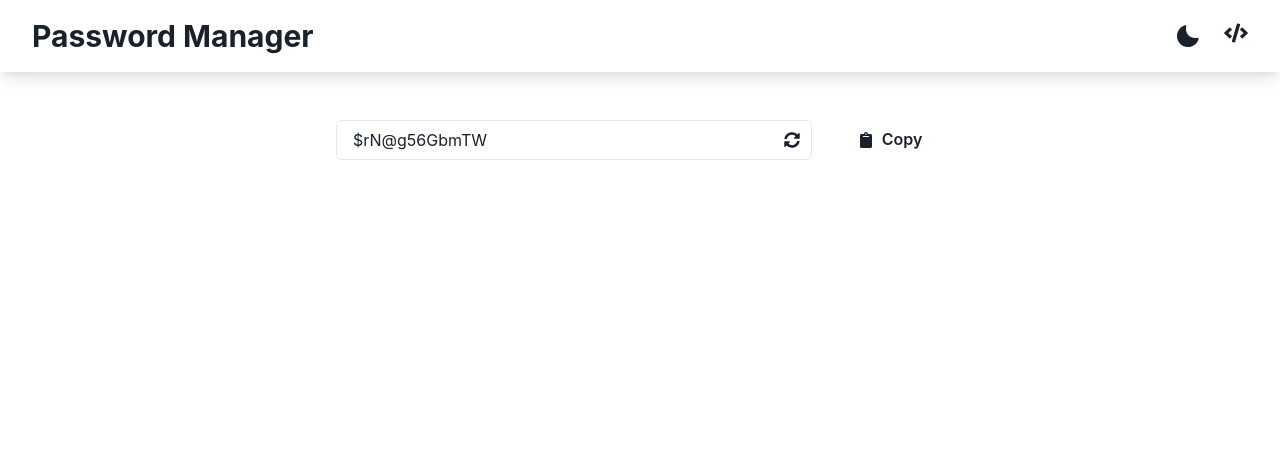
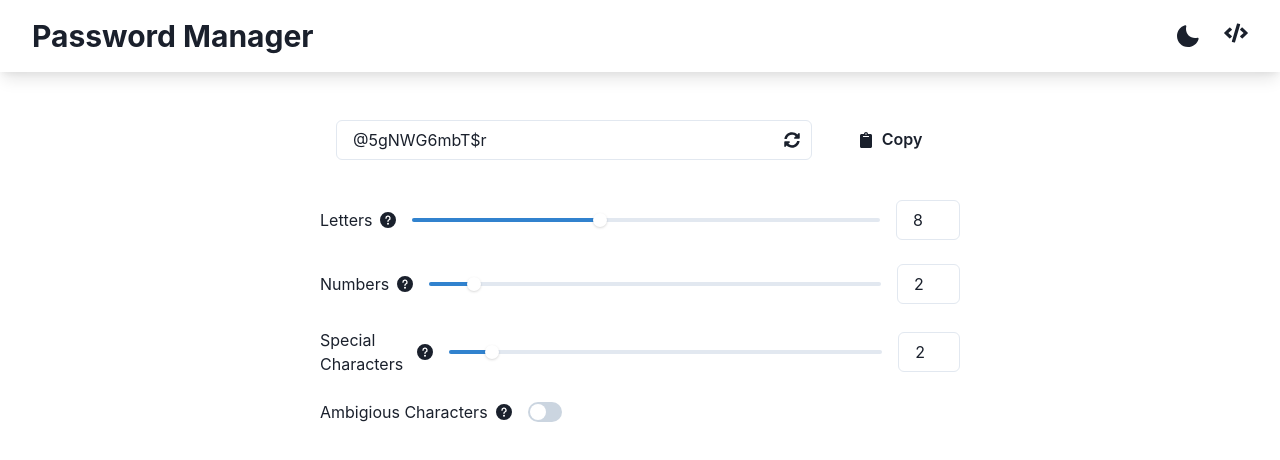
Before and after one commit to aabishkaryal/password-generator, a Next.js app: page / in a window 1280 px wide. Shown: the top 460 px of the page. Built offline with nearby package versions, Linux system fonts and the light colour scheme.

Commit message:
feature: generation settings implemented

```diff
--- a/app/constants.ts
+++ b/app/constants.ts
@@ -1,2 +1,8 @@
 export const ICON_SIZE = { base: 4, md: 6 };
 export const ICON_SIZE_SM = { base: 3, md: 4 };
+
+export const LOWERCASE_ALPHABETS = "abcdefghijklmnopqrstuvwxyz";
+export const UPPERCASE_ALPHABETS = "ABCDEFGHIJKLMNOPQRSTUVWXYZ";
+export const NUMBERS = "0123456789";
+export const SPECIAL_CHARS = "!@#$%^&*";
+export const AMBIGIOUS_CHARS = "({}[]()/\\'\"`~,;:.<>)";
--- a/app/password.ts
+++ b/app/password.ts
@@ -1,4 +1,11 @@
 import { GetRandomInt } from "@app/utils";
+import {
+	LOWERCASE_ALPHABETS,
+	UPPERCASE_ALPHABETS,
+	NUMBERS,
+	SPECIAL_CHARS,
+	AMBIGIOUS_CHARS,
+} from "./constants";
 
 export type GeneratorParams = {
 	numLetters: number;
@@ -6,12 +13,6 @@ export type GeneratorParams = {
 	numSpecialChars?: number;
 	ambigious?: boolean;
 };
-
-const LOWERCASE_ALPHABETS = "abcdefghijklmnopqrstuvwxyz";
-const UPPERCASE_ALPHABETS = "ABCDEFGHIJKLMNOPQRSTUVWXYZ";
-const NUMBERS = "0123456789";
-const SPECIAL_CHARS = "!@#$%^&*";
-const AMBIGIOUS_CHARS = "({}[]()/\\'\"`~,;:.<>)";
 
 export function GeneratePassword({
 	numLetters = 8,
@@ -31,7 +32,12 @@ export function GeneratePassword({
 		chars.push(char);
 		if (letters.indexOf(char) >= 0) numLetters--;
 		if (NUMBERS.indexOf(char) >= 0) numNumbers--;
-		if (SPECIAL_CHARS.indexOf(char) >= 0) numSpecialChars--;
+		if (
+			SPECIAL_CHARS.indexOf(char) >= 0 ||
+			(ambigious && AMBIGIOUS_CHARS.indexOf(char) >= 0)
+		)
+			numSpecialChars--;
 	}
+	chars.sort(() => 0.5 - Math.random());
 	return chars.join("");
 }
--- a/components/generator.tsx
+++ b/components/generator.tsx
@@ -1,28 +1,94 @@
-import { ICON_SIZE_SM } from "@app/constants";
-import { GeneratePassword } from "@app/password";
+import React, { useState } from "react";
+
 import {
 	ChakraComponent,
 	VStack,
 	HStack,
-	InputGroup,
 	Input,
 	InputRightElement,
 	Icon,
 	Button,
 	Text,
 	useClipboard,
+	Slider,
+	SliderTrack,
+	SliderFilledTrack,
+	SliderThumb,
+	Tooltip,
+	InputGroup,
+	Checkbox,
+	Switch,
 } from "@chakra-ui/react";
-import React, { useState } from "react";
+import { QuestionIcon } from "@chakra-ui/icons";
 import { FaSyncAlt, FaClipboardCheck, FaClipboard } from "react-icons/fa";
 
+import {
+	AMBIGIOUS_CHARS,
+	ICON_SIZE_SM,
+	LOWERCASE_ALPHABETS,
+	NUMBERS,
+	SPECIAL_CHARS,
+	UPPERCASE_ALPHABETS,
+} from "@app/constants";
+import { GeneratePassword } from "@app/password";
+
 export const Generator: ChakraComponent<"div", {}> = () => {
-	const [numLetters, updateNumLetters] = useState(8);
-	const [numNumbers, updateNumNumbers] = useState(2);
-	const [numSpecialChars, updateNumSpecialChars] = useState(2);
-	const [hasAmbigious, changeHasAmbigious] = useState(false);
+	const [numLetters, changeNumLetters] = useState(8);
+	const [numNumbers, changeNumNumbers] = useState(2);
+	const [numSpecialChars, changeNumSpecialChars] = useState(2);
+	const [ambigious, changeHasAmbigious] = useState(false);
 	const [password, updatePassword] = useState(
-		GeneratePassword({ numLetters, numNumbers, numSpecialChars })
+		GeneratePassword({
+			numLetters,
+			numNumbers,
+			numSpecialChars,
+			ambigious,
+		})
 	);
+
+	const updateNumLetters = async (numLetters: number) => {
+		changeNumLetters(numLetters);
+		const password = GeneratePassword({
+			numLetters,
+			numNumbers,
+			numSpecialChars,
+			ambigious,
+		});
+		updatePassword(password);
+	};
+
+	const updateNumNumbers = async (numNumbers: number) => {
+		changeNumNumbers(numNumbers);
+		const password = GeneratePassword({
+			numLetters,
+			numNumbers,
+			numSpecialChars,
+			ambigious,
+		});
+		updatePassword(password);
+	};
+
+	const updateNumSpecialChars = async (numSpecialChars: number) => {
+		changeNumSpecialChars(numSpecialChars);
+		const password = GeneratePassword({
+			numLetters,
+			numNumbers,
+			numSpecialChars,
+			ambigious,
+		});
+		updatePassword(password);
+	};
+
+	const updateAmbigious = async (ambigous: boolean) => {
+		changeHasAmbigious(ambigous);
+		const password = GeneratePassword({
+			numLetters,
+			numNumbers,
+			numSpecialChars,
+			ambigious,
+		});
+		updatePassword(password);
+	};
 
 	const { onCopy, hasCopied } = useClipboard(password);
 	return (
@@ -75,6 +141,94 @@ export const Generator: ChakraComponent<"div", {}> = () => {
 					</HStack>
 				</Button>
 			</HStack>
+			<GeneratorSetting
+				value={numLetters}
+				onChange={updateNumLetters}
+				label="Letters"
+				tooltipLabel={LOWERCASE_ALPHABETS + UPPERCASE_ALPHABETS}
+			/>
+			<GeneratorSetting
+				value={numNumbers}
+				onChange={updateNumNumbers}
+				label="Numbers"
+				tooltipLabel={NUMBERS}
+			/>
+			<GeneratorSetting
+				value={numSpecialChars}
+				onChange={updateNumSpecialChars}
+				label="Special Characters"
+				tooltipLabel={SPECIAL_CHARS}
+			/>
+			<AmbigiousChar
+				ambigious={ambigious}
+				updateAmbigious={updateAmbigious}
+			/>
 		</VStack>
 	);
 };
+
+function AmbigiousChar({
+	ambigious,
+	updateAmbigious,
+}: {
+	ambigious: boolean;
+	updateAmbigious: (ambigious: boolean) => void;
+}): JSX.Element {
+	const label = "Ambigious Characters";
+	return (
+		<HStack id="ambigiousCharacters" spacing={4} alignSelf="flex-start">
+			<HStack spacing={2}>
+				<Text>{label}</Text>
+				<Tooltip label={AMBIGIOUS_CHARS} aria-label={AMBIGIOUS_CHARS}>
+					<QuestionIcon boxSize={ICON_SIZE_SM} />
+				</Tooltip>
+			</HStack>
+			<Switch
+				defaultChecked={ambigious}
+				onChange={(event) => updateAmbigious(event.target.checked)}
+			/>
+		</HStack>
+	);
+}
+
+type GeneratorSettingProps = {
+	value: number;
+	onChange: (value: number) => void;
+	label: string;
+	tooltipLabel: string;
+	min?: number;
+	max?: number;
+};
+
+const GeneratorSetting: ChakraComponent<"div", GeneratorSettingProps> = ({
+	value,
+	onChange,
+	label,
+	tooltipLabel,
+	min = 0,
+	max = 20,
+}) => {
+	return (
+		<HStack id="generatorSettings" spacing={4} width="100%">
+			<HStack spacing={2}>
+				<Text>{label}</Text>
+				<Tooltip label={tooltipLabel} aria-label={tooltipLabel}>
+					<QuestionIcon boxSize={ICON_SIZE_SM} />
+				</Tooltip>
+			</HStack>
+			<Slider
+				value={value}
+				min={min}
+				max={max}
+				onChange={onChange}
+				aria-label={label}
+			>
+				<SliderTrack>
+					<SliderFilledTrack />
+				</SliderTrack>
+				<SliderThumb />
+			</Slider>
+			<Input isReadOnly value={value} width="75px" />
+		</HStack>
+	);
+};
```
Also changed, not shown: 1 other file (tests, documents, lock files or other folders).
